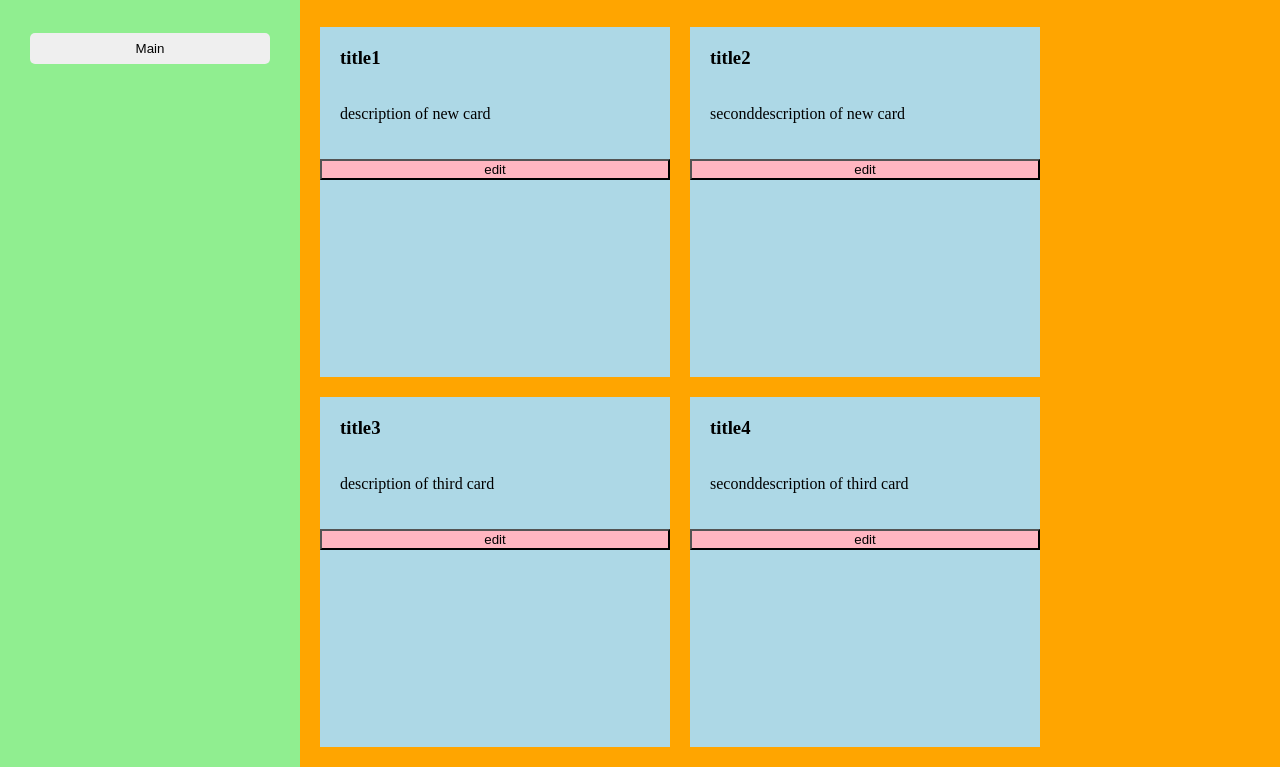
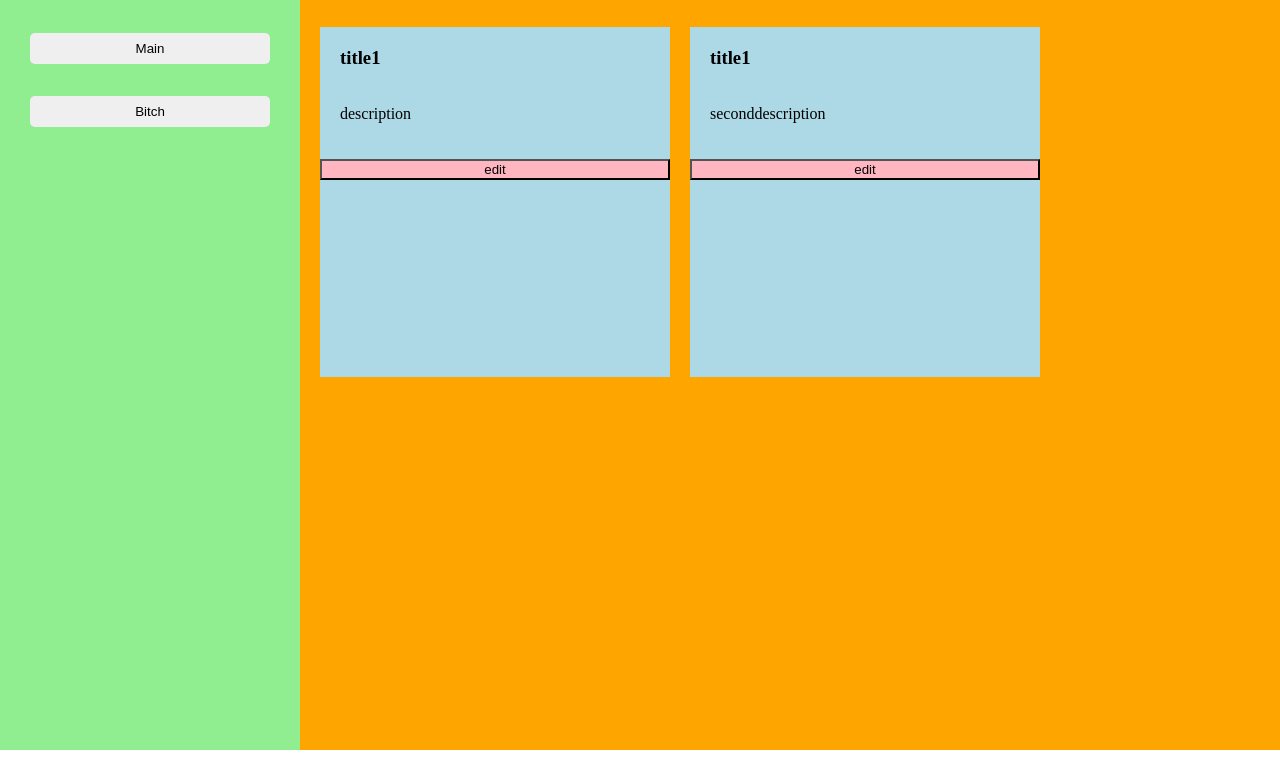
Before and after one commit to firepeashooter/to-do-web-app, a website built with webpack: page src/index.html in a window 1280 px wide. Both pictures are taken after a click on the button "Main". Shown: the part 50-817 px from the top of the page. Built offline with nearby package versions, Linux system fonts and the light colour scheme.

Commit message:
Add event delegator to sidebar that renders projects

```diff
--- a/src/index.html
+++ b/src/index.html
@@ -11,7 +11,6 @@
 
         <h2>Projects</h2>
 
-        <button class="project--button">Main</button>
 
 
 
--- a/src/scripts/Project.js
+++ b/src/scripts/Project.js
@@ -5,6 +5,7 @@ export class Project {
     constructor(name){
         this.name = name;
         this.todos = [];
+        this.id = crypto.randomUUID();
     }
 
     addTodo(todo){
--- a/src/scripts/ScreenController.js
+++ b/src/scripts/ScreenController.js
@@ -8,14 +8,25 @@ export class ScreenController{
     }
 
 
+    renderSidebar(){
+        const sidebar = document.querySelector(".sidebar");
+
+        for (let i = 0; i < this.projects.length; i++){
+            let projectButton = document.createElement("button");
+            projectButton.classList.add("project--button");
+            projectButton.textContent = this.projects[i].name;
+            projectButton.dataset.id = this.projects[i].id;
+            sidebar.appendChild(projectButton);
+        }
+    }
+
+
     renderProject(project){
 
         const main = document.querySelector(".todo--container");
 
         //Clear the current project
         main.textContent = '';
-
-
 
         for (let i = 0; i < project.todos.length; i++){
 
--- a/src/scripts/index.js
+++ b/src/scripts/index.js
@@ -4,6 +4,37 @@ import "../styles.css";
 import { Project } from "./Project.js";
 import { ToDo } from "./ToDo.js";
 import { ScreenController } from "./ScreenController.js";
+
+
+//Event Delegation for sidebar
+const sidebar = document.querySelector(".sidebar");
+
+sidebar.addEventListener("click", (e) => {
+
+    if (e.target.matches("button")){
+
+        const projectID = e.target.dataset.id;
+
+        //finds the project
+        const project = myController.projects.find(p => p.id === projectID);
+
+        if (project != undefined){
+
+            myController.renderProject(project);
+
+        }else{
+            throw new Error("Project not Found");
+        }
+
+
+
+    }else{
+        return;
+    }
+
+
+
+})
 
 
 //For testing
@@ -19,11 +50,12 @@ let myTodoFour = new ToDo(new Date(2004, 5, 7), "seconddescription of new card",
 let myTodoFive = new ToDo(new Date(2003, 2, 8), "description of third card", "title3", false, 5);
 let myTodoSix = new ToDo(new Date(2017, 7, 7), "seconddescription of third card", "title4", false, 5);
 
-let myProject = new Project("School");
+let myProject = new Project("Main");
 let mySecondProject = new Project("Bitch");
 
 myProject.addTodo(myTodoOne);
 myProject.addTodo(myTodoTwo);
+
 
 mySecondProject.addTodo(myTodoThree);
 mySecondProject.addTodo(myTodoFour);
@@ -33,4 +65,7 @@ mySecondProject.addTodo(myTodoSix);
 
 const myController = new ScreenController();
 
-myController.renderProject(mySecondProject);
+myController.projects.push(myProject);
+myController.projects.push(mySecondProject);
+
+myController.renderSidebar();
```
